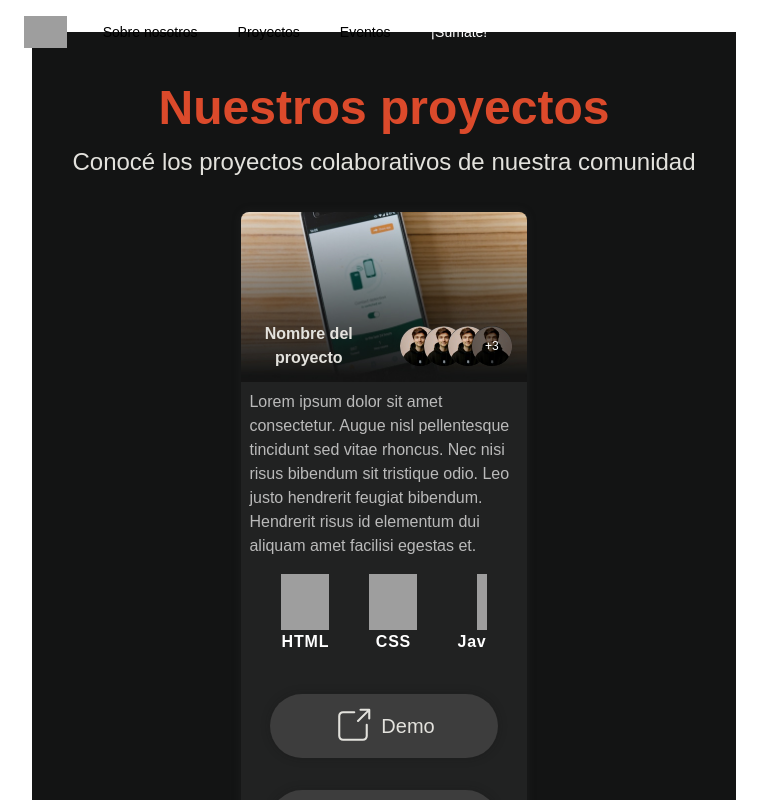
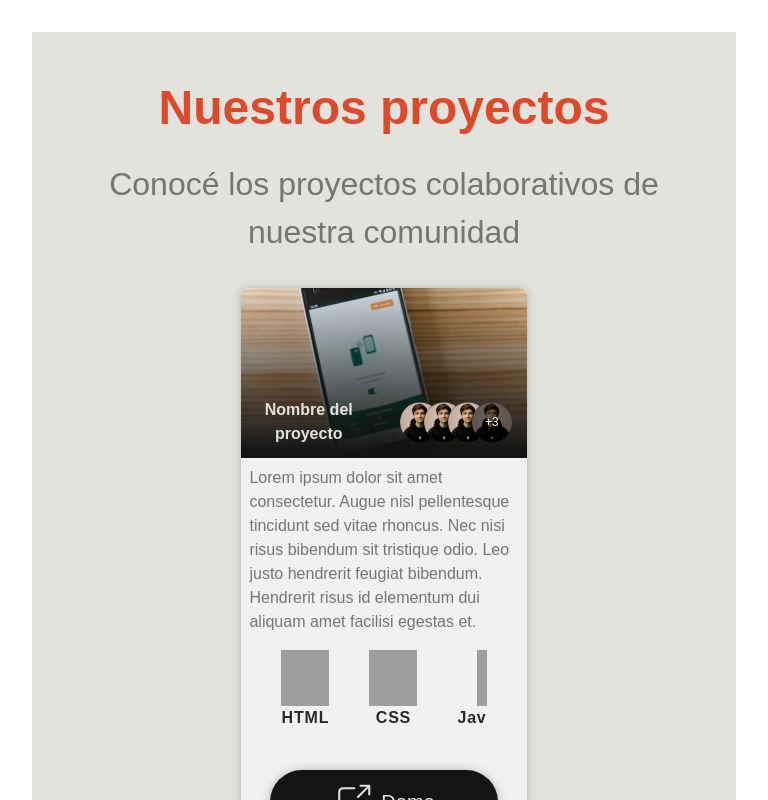
Before and after one commit to DevCafe-Salta/landing-page-front, a React (Vite) app: page / in a window 768 px wide. Shown: the top 800 px of the page. Built offline with nearby package versions, Linux system fonts and the light colour scheme; grey boxes are pictures that could not be loaded.

Commit message:
Añadido sección tema claro de la sección projects

```diff
--- a/src/App.tsx
+++ b/src/App.tsx
@@ -1,6 +1,5 @@
 // import { useState } from 'react'
 import Projects from './components/Sections/Projects/Projects'
-import Navbar from './components/Navbar/Navbar.tsx'
 import './App.css'
 import { ThemeProvider } from './context/themeContext.tsx'
 
@@ -9,7 +8,7 @@ function App() {
   return (
     <>
       <ThemeProvider>
-      <Navbar/>
+      {/* <Navbar/> */}
       <Projects />
     </ThemeProvider>
     </>
--- a/src/components/Cards/ProjectCard.tsx
+++ b/src/components/Cards/ProjectCard.tsx
@@ -1,12 +1,17 @@
 import IconCarousel from '../Containers/IconCarousel/IconCarousel'
 import DevImageContainer from '../Containers/DevImgContainer/DevImageContainer';
 import './projectCard.css'
+import { useTheme } from '../../hooks/useTheme';
+
+
 function ProjectCard() {
+  // false = modo claro, true = modo oscuro
+  const {theme} = useTheme();
   return (
     <>
-    <span id="course-container">
+    <span id="course-container" className={!theme ? "bg-smokeGray" : "bg-[#212222]"}>
             <div id="img-project-name-container">
-              <img src="/img/project-img.jpg" alt="project-img" id="project-img"/>
+              <img src="/img/project-img.jpg" alt="project-img" id="project-img" className='w-full'/>
               <div id="project-name">
                 <h4>Nombre del proyecto</h4>
                 <span id="dev-img-container">
@@ -15,17 +20,17 @@ function ProjectCard() {
               </div>
             </div>
             <ul id="course-details">
-                <li id="course-detail-description">Lorem ipsum dolor sit amet consectetur. Augue nisl pellentesque tincidunt sed vitae rhoncus. Nec nisi risus bibendum sit tristique odio. Leo justo hendrerit feugiat bibendum. Hendrerit risus id elementum dui aliquam amet facilisi egestas et.</li>
+                <li id="course-detail-description" className={!theme ? 'text-Gray' : 'text-lightGray' }>Lorem ipsum dolor sit amet consectetur. Augue nisl pellentesque tincidunt sed vitae rhoncus. Nec nisi risus bibendum sit tristique odio. Leo justo hendrerit feugiat bibendum. Hendrerit risus id elementum dui aliquam amet facilisi egestas et.</li>
               <li className='px-10'>
                 <IconCarousel />
                 </li>
               </ul>
               <div id='btn-container'>
-                <button type='button'>
+                <button type='button' className={!theme ? 'bg-[#131414]' : 'bg-[#3D3D3D]'}>
                   <img src='/assets/other-assets/svg/common/quill_link-out.svg'/>
                   <p>Demo</p>
                 </button>
-                <button type='button'>
+                <button type='button' className={!theme ? 'bg-[#131414]' : 'bg-[#3D3D3D]'}>
                   <img src='/assets/other-assets/svg/social/github-logo.svg'/>
                   <p>GitHub</p>
                 </button>
--- a/src/components/Cards/projectCard.css
+++ b/src/components/Cards/projectCard.css
@@ -8,7 +8,6 @@
           @apply max-w-[290px];
           @apply mx-auto;
           @apply pb-8;
-          @apply bg-[#212222];
           @apply overflow-x-hidden;
           @apply rounded-[8px];
           @apply drop-shadow-sm;
@@ -55,7 +54,6 @@
       @apply mb-4;
       @apply px-2;
       @apply text-wrap;
-      @apply text-[#BABABA];
       @apply text-[16px];
       @apply text-left;
      }
@@ -72,7 +70,6 @@
       @apply mx-auto;
       @apply m-4;
       @apply py-3;
-      @apply bg-[#3D3D3D];
       @apply flex;
       @apply justify-center;
       @apply items-center;
@@ -100,7 +97,6 @@
      #course-container {
           @apply w-[45%];
           @apply max-w-[300px];
-          @apply bg-[#212222];
           @apply pb-8;
           @apply overflow-x-hidden;
           @apply rounded-[8px];
@@ -144,7 +140,6 @@
       @apply mb-4;
       @apply px-2;
       @apply text-wrap;
-      @apply text-[#BABABA];
       @apply text-[16px];
       @apply text-left;
      }
@@ -161,7 +156,6 @@
       @apply mx-auto;
       @apply m-4;
       @apply py-3;
-      @apply bg-[#3D3D3D];
       @apply flex;
       @apply justify-center;
       @apply items-center;
@@ -190,7 +184,6 @@
     #course-container {
         @apply w-[40%];
         @apply max-w-[290px];
-        @apply bg-[#212222];
         @apply pb-8;
         @apply overflow-x-hidden;
         @apply rounded-[8px];
@@ -235,7 +228,6 @@
     @apply mb-4;
     @apply px-2;
     @apply text-wrap;
-    @apply text-[#BABABA];
     @apply text-[16px];
     @apply text-left;
    }
@@ -252,7 +244,6 @@
     @apply mx-auto;
     @apply m-4;
     @apply py-3;
-    @apply bg-[#3D3D3D];
     @apply flex;
     @apply justify-center;
     @apply items-center;
--- a/src/components/Containers/IconCarousel/IconCarousel.tsx
+++ b/src/components/Containers/IconCarousel/IconCarousel.tsx
@@ -1,19 +1,23 @@
+import { useTheme } from '../../../hooks/useTheme';
 import './iconCarousel.css'
 function IconCarousel() {
+
+    const {theme} = useTheme();
+
     // Esto luego en los li se los puede hacer reutilizables
     return (
         <ul id="dev-icons-container">
             <li id="dev-icon">
                 <img src="https://cdn.jsdelivr.net/gh/devicons/devicon@latest/icons/html5/html5-original.svg"/>
-                <p>HTML</p>
+                <p className={!theme ? 'text-graySlate' : 'text-white' }>HTML</p>
             </li>
             <li id="dev-icon">
                 <img src="https://cdn.jsdelivr.net/gh/devicons/devicon@latest/icons/css3/css3-original.svg" />
-                <p>CSS</p>
+                <p className={!theme ? 'text-graySlate' : 'text-white' }>CSS</p>
             </li>
             <li id="dev-icon">
                 <img src="https://cdn.jsdelivr.net/gh/devicons/devicon@latest/icons/javascript/javascript-original.svg"/>
-                <p>Javascript</p>
+                <p className={!theme ? 'text-graySlate' : 'text-white' }>Javascript</p>
             </li>
         </ul>
     )
--- a/src/components/Containers/IconCarousel/iconCarousel.css
+++ b/src/components/Containers/IconCarousel/iconCarousel.css
@@ -3,7 +3,7 @@
 @tailwind utilities;
 
 @media (min-width: 300px) and (max-width:768px) {
-    #dev-icons-container{
+    #dev-icons-container {
         @apply w-full;
         @apply flex;
         @apply flex-nowrap;
@@ -30,14 +30,13 @@
 
     #dev-icons-container #dev-icon p {
         @apply font-bold;
-            @apply text-white;
         @apply tracking-wider;
     }
 }
 
 @media (min-width: 768px) and (max-width:1024px) {
 
-    #dev-icons-container{
+    #dev-icons-container {
         @apply w-full;
         @apply flex;
         @apply flex-nowrap;
@@ -64,14 +63,13 @@
 
     #dev-icons-container #dev-icon p {
         @apply font-bold;
-            @apply text-white;
         @apply tracking-wider;
     }
 
 }
 
 @media (min-width: 1024px) {
-   #dev-icons-container{
+    #dev-icons-container {
         @apply w-full;
         @apply flex;
         @apply flex-nowrap;
@@ -98,7 +96,6 @@
 
     #dev-icons-container #dev-icon p {
         @apply font-bold;
-        @apply text-white;
         @apply tracking-wider;
     }
 }
--- a/src/components/Sections/Projects/Projects.tsx
+++ b/src/components/Sections/Projects/Projects.tsx
@@ -1,11 +1,13 @@
+import { useTheme } from '../../../hooks/useTheme';
 import ProjectCard from '../../Cards/ProjectCard';
 import './projects.css'
 function Projects() {
+  const {theme} = useTheme();
   return (
-    <section id="course-section">
+    <section id="course-section" className={!theme ? "bg-softGray" : "bg-softBlack" }>
       <article id="course-head">
-        <h2>Nuestros proyectos</h2>
-        <h3>Conocé los proyectos colaborativos de nuestra comunidad</h3>
+        <h2 className='text-orange font-bold'>Nuestros proyectos</h2>
+        <h3 className='text-Gray'>Conocé los proyectos colaborativos de nuestra comunidad</h3>
       </article>
       <article id="courses">
         <div id="courses-list">
--- a/src/components/Sections/Projects/projects.css
+++ b/src/components/Sections/Projects/projects.css
@@ -8,18 +8,19 @@
         @apply w-full;
         @apply h-max;
         @apply py-10;
-        @apply bg-[#131414];
     }
 
     #course-section #course-head h2 {
-        @apply font-bold;
-        @apply text-[30px];
-        @apply text-[#DB4A2B];
+        @apply text-wrap;
+        @apply text-3xl;
     }
 
     #course-section #course-head h3 {
-        @apply text-[16px];
-        @apply text-[#E3E2DD];
+        @apply w-[80%];
+        @apply mt-4;
+        @apply mx-auto;
+        @apply text-wrap;
+        @apply text-base;
     }
 
     #course-section #courses {
@@ -43,18 +44,17 @@
         @apply w-full;
         @apply h-max;
         @apply py-10;
-        @apply bg-[#131414];
     }
 
     #course-section #course-head h2 {
-        @apply font-bold;
-        @apply text-[48px];
-        @apply text-[#DB4A2B];
+        @apply text-wrap;
+        @apply text-5xl;
     }
 
     #course-section #course-head h3 {
-        @apply text-[24px];
-        @apply text-[#E3E2DD];
+        @apply mt-4;
+        @apply text-wrap;
+        @apply text-[32px];
     }
 
     #course-section #courses {
@@ -79,18 +79,15 @@
         @apply w-full;
         @apply h-max;
         @apply py-10;
-        @apply bg-[#131414];
     }
 
     #course-section #course-head h2 {
-        @apply font-bold;
-        @apply text-[48px];
-        @apply text-[#DB4A2B];
+        @apply text-5xl;
     }
 
     #course-section #course-head h3 {
-        @apply text-[24px];
-        @apply text-[#E3E2DD];
+        @apply text-wrap;
+        @apply text-2xl;
     }
 
     #course-section #courses {
```
Also changed, not shown: 1 other file (tests, documents, lock files or other folders). Lines whose indentation alone changed are shown as unchanged.
